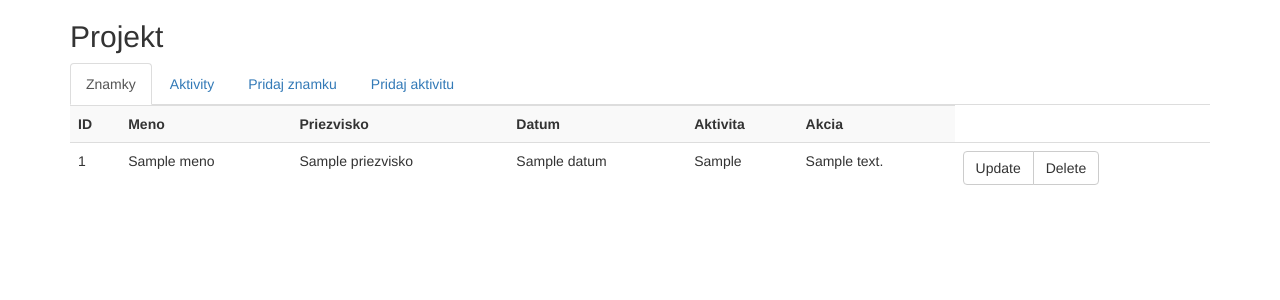
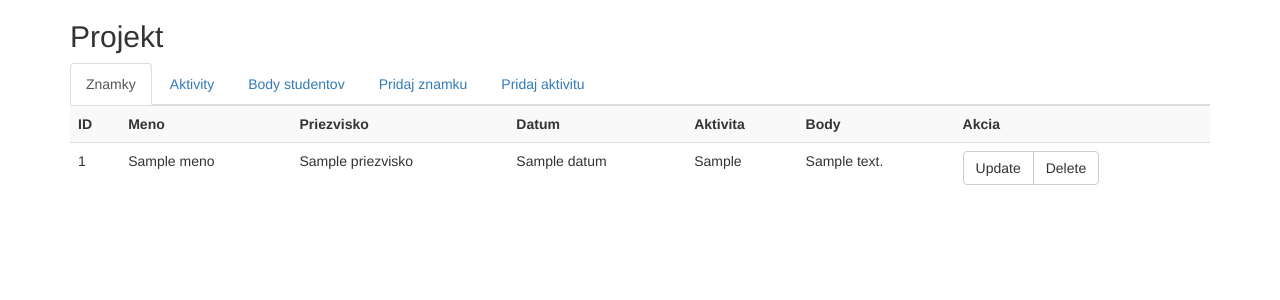
Before and after one commit to 183h/codeigniter-simple-app, a CodeIgniter app: the page made by application/views/welcome_message.php in a window 1280 px wide. Shown: the top 300 px of the page. Run offline with CodeIgniter, Linux system fonts and the light colour scheme; tables that the repository leaves empty or names only in its code hold one stand-in row (values such as "Sample post"); the template is opened without the code that fills it: most values are stand-ins (such as "Sample title", 1, 10 or a date in 2020).

Commit message:
added column body to grades table, added tab with sum of points for students via table

```diff
--- a/application/controllers/Welcome.php
+++ b/application/controllers/Welcome.php
@@ -32,6 +32,8 @@ class Welcome extends CI_Controller {
 			'SELECT CONCAT(`meno`, " ", `priezvisko`) as student, SUM(body) as body FROM mydb.Znamky as z
 JOIN mydb.Aktivity as a ON  z.Aktivity_idAktivity = a.idAktivity
 GROUP BY student');
+		$data['queryResultBody'] = $queryPointsPerStudent->result();
+
 
 		$this->load->view('welcome_message', $data);
 	}
--- a/application/views/welcome_message.php
+++ b/application/views/welcome_message.php
@@ -15,6 +15,7 @@ defined('BASEPATH') OR exit('No direct script access allowed');
   <ul class="nav nav-tabs">
     <li class="active"><a data-toggle="tab" href="#znamky">Znamky</a></li>
     <li><a data-toggle="tab" href="#aktivity">Aktivity</a></li>
+    <li><a data-toggle="tab" href="#body">Body studentov</a></li>
     <li><a data-toggle="tab" href="#pridajZnamku">Pridaj znamku</a></li>
     <li><a data-toggle="tab" href="#pridajAktivitu">Pridaj aktivitu</a></li>
   </ul>
@@ -28,7 +29,8 @@ defined('BASEPATH') OR exit('No direct script access allowed');
     			<th>Priezvisko</th>
     			<th>Datum</th>
     			<th>Aktivita</th>
-    			<th>Akcia</th>
+    			<th>Body</th>
+	   			<th>Akcia</th>
   			</tr>
   			<?php foreach ($queryResultZnamky as $tableRow):?>
 				<tr>
@@ -135,6 +137,21 @@ defined('BASEPATH') OR exit('No direct script access allowed');
         	</form>
         </div>
     </div>
+
+    <div id="body" class="tab-pane fade">
+		<table class="table table-striped">
+  			<tr>
+    			<th>Student</th>
+    			<th>Body</th>
+  			</tr>
+  			<?php foreach ($queryResultBody as $tableRow):?>
+				<tr>
+    				<td><?php echo $tableRow->student;?></td>
+    				<td><?php echo $tableRow->body;?></td>
+				</tr>
+  			<?php endforeach;?>
+		</table>
+    </div>
   </div>
 </div>
 
```
